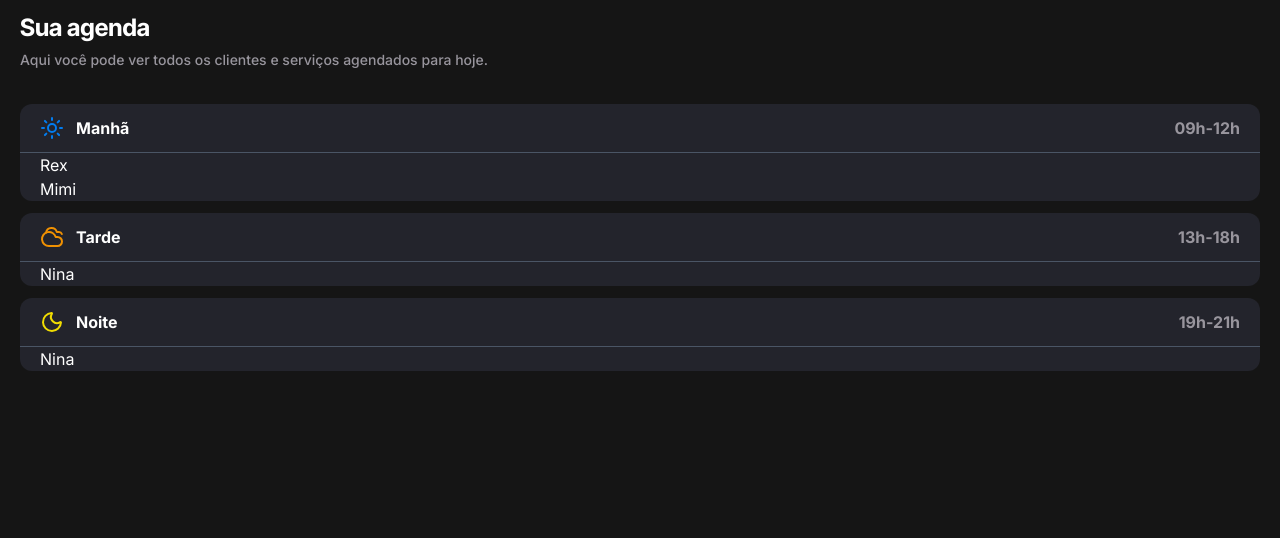
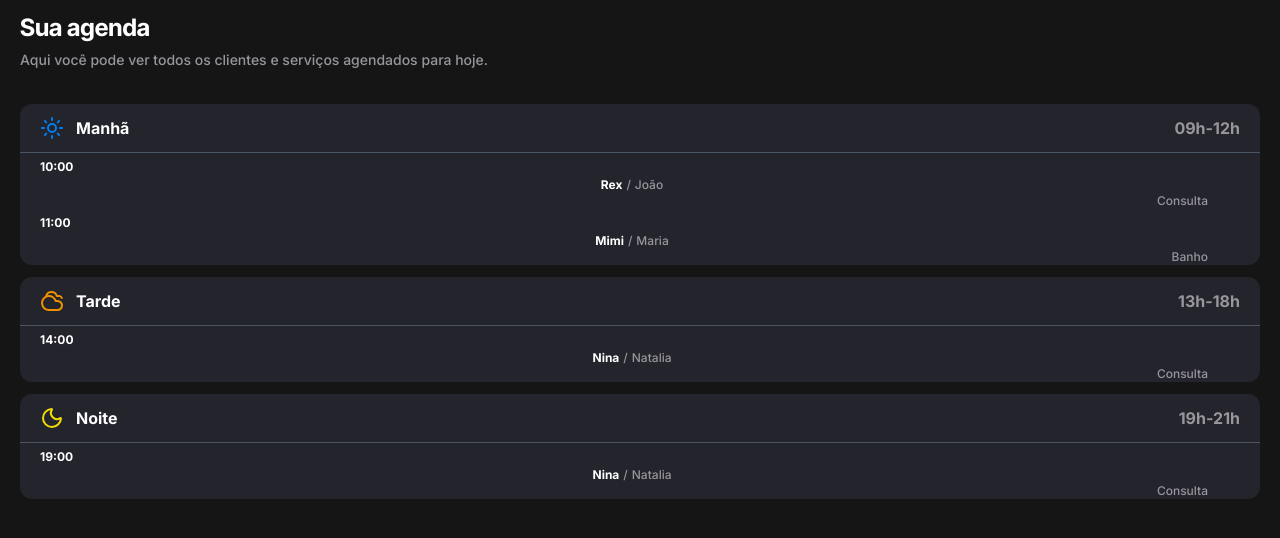
Before and after one commit to SergioMonteRi/next-pet-shop, a Next.js app: page / in a window 1280 px wide. Shown: the top 538 px of the page. Built offline with nearby package versions, Linux system fonts and the light colour scheme.

Commit message:
feat: add AppointmentCard component and integrate it into PeriodSection

```diff
--- /dev/null
+++ b/src/components/layout/appointment-card/index.tsx
@@ -0,0 +1,35 @@
+import { Appointment } from '@/types'
+
+type AppointmentCardProps = {
+  appointment: Appointment
+}
+
+export const AppointmentCard = ({ appointment }: AppointmentCardProps) => {
+  return (
+    <div>
+      <div className="pr-4 text-left md:pr-0">
+        <span className="text-label-small text-content-primary font-semibold">
+          {appointment.time}
+        </span>
+      </div>
+
+      <div className="text-right md:pr-4 md:text-left">
+        <div className="flex items-center justify-end gap-1 md:justify-center">
+          <span className="text-label-small text-content-primary font-semibold">
+            {appointment.petName}
+          </span>
+          <span className="text-paragraph-small text-content-secondary">/</span>
+          <span className="text-paragraph-small text-content-secondary">
+            {appointment.tutorName}
+          </span>
+        </div>
+
+        <div className="col-span-2 flex items-center justify-end gap-2 pr-4 text-left md:col-span-1 md:mt-0">
+          <span className="text-paragraph-small text-content-secondary">
+            {appointment.description}
+          </span>
+        </div>
+      </div>
+    </div>
+  )
+}
--- a/src/components/layout/index.ts
+++ b/src/components/layout/index.ts
@@ -1 +1,2 @@
+export * from './appointment-card'
 export * from './period-section'
--- a/src/components/layout/period-section/index.tsx
+++ b/src/components/layout/period-section/index.tsx
@@ -1,6 +1,8 @@
 import { Cloudy, Moon, Sun } from 'lucide-react'
 
 import { AppointmentPeriod } from '@/types'
+
+import { AppointmentCard } from '../appointment-card'
 
 type PeriodSectionProps = {
   period: AppointmentPeriod
@@ -37,7 +39,7 @@
             </div>
 
             {period.appointments.map((appointment) => (
-              <div key={appointment.id}>{appointment.petName}</div>
+              <AppointmentCard key={appointment.id} appointment={appointment} />
             ))}
           </div>
         </div>
```
